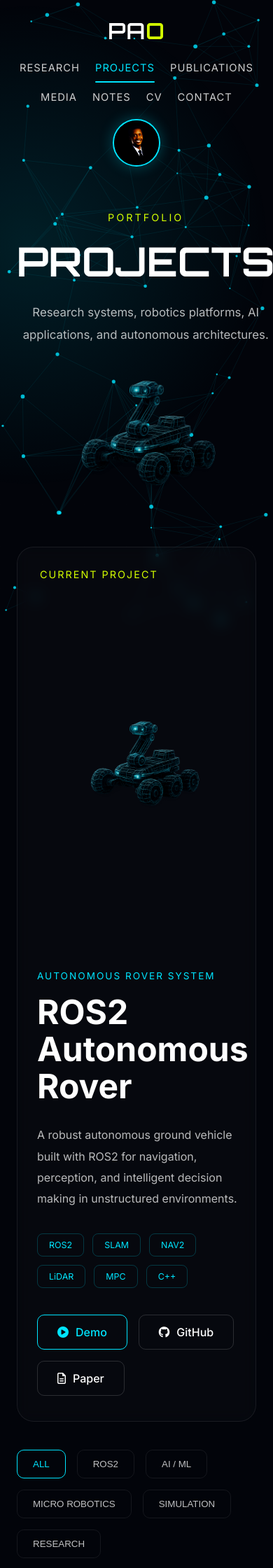
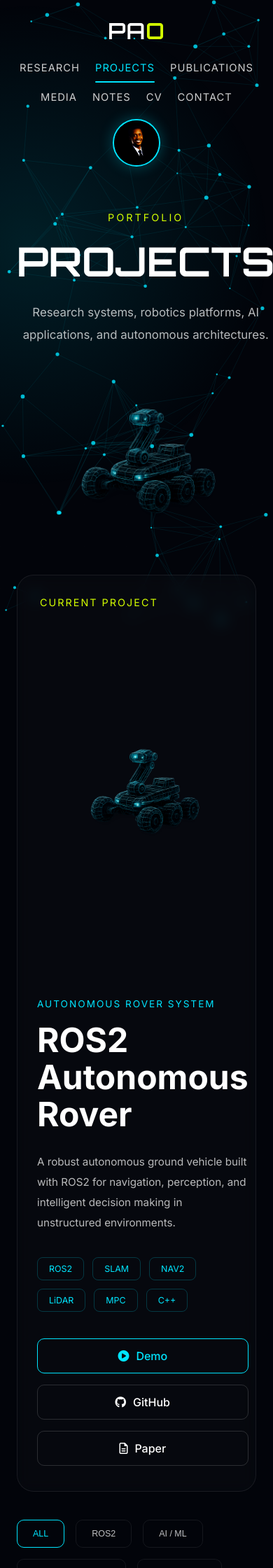
Before and after one commit to PrinssAlex/prinssalex.github.io, a Jekyll site: the page built from _pages/projects.html, in a window 390 px wide. Shown: the top 2240 px of the page at 70% size. Built offline with Jekyll 4.4.1, drawn with Linux system fonts in a browser that asks for light colours.

Commit message:
Enhance responsive design for projects section
Added responsive styles for large tablets, tablets, and mobile devices in projects.css.

```diff
--- a/assets/css/projects.css
+++ b/assets/css/projects.css
@@ -45,6 +45,361 @@
     overflow-x: hidden;
 
     position: relative;
+}
+
+/* =========================================
+   LARGE TABLETS
+========================================= */
+
+@media screen and (max-width: 1200px) {
+
+    .projects-hero {
+
+        gap: 40px;
+    }
+
+    .projects-hero h1 {
+
+        font-size: 4rem;
+    }
+
+    .hero-right img {
+
+        max-width: 480px;
+    }
+
+    .featured-grid {
+
+        grid-template-columns: 1fr;
+    }
+
+    .featured-image {
+
+        min-height: 380px;
+    }
+
+    .featured-image img {
+
+        max-width: 420px;
+    }
+
+    .projects-grid {
+
+        grid-template-columns: repeat(2, 1fr);
+    }
+
+    .nav-links {
+
+        gap: 28px;
+    }
+}
+
+
+/* =========================================
+   TABLETS
+========================================= */
+
+@media screen and (max-width: 900px) {
+
+    :root {
+
+        --page-padding: 40px;
+    }
+
+    .custom-navbar {
+
+        flex-direction: column;
+
+        height: auto;
+
+        gap: 22px;
+
+        padding-top: 24px;
+        padding-bottom: 24px;
+    }
+
+    .nav-links {
+
+        flex-wrap: wrap;
+
+        justify-content: center;
+
+        gap: 22px;
+    }
+
+    .projects-hero {
+
+        grid-template-columns: 1fr;
+
+        text-align: center;
+
+        min-height: auto;
+
+        padding-top: 20px;
+
+        gap: 50px;
+    }
+
+    .hero-left {
+
+        padding-left: 0;
+    }
+
+    .hero-line,
+    .hero-dot {
+
+        display: none;
+    }
+
+    .projects-hero p {
+
+        margin: 0 auto;
+    }
+
+    .projects-hero h1 {
+
+        font-size: 3.6rem;
+    }
+
+    .hero-right img {
+
+        max-width: 420px;
+    }
+
+    .featured-grid {
+
+        grid-template-columns: 1fr;
+    }
+
+    .featured-image {
+
+        min-height: 320px;
+
+        padding: 20px;
+    }
+
+    .featured-content {
+
+        padding: 36px;
+    }
+
+    .featured-content h2 {
+
+        font-size: 2.5rem;
+    }
+
+    .project-buttons {
+
+        flex-wrap: wrap;
+    }
+
+    .projects-grid {
+
+        grid-template-columns: 1fr 1fr;
+    }
+
+    .theory-grid {
+
+        grid-template-columns: 1fr;
+    }
+
+    .contact-cta {
+
+        flex-direction: column;
+
+        text-align: center;
+
+        padding: 40px 30px;
+    }
+}
+
+
+/* =========================================
+   MOBILE
+========================================= */
+
+@media screen and (max-width: 768px) {
+
+    :root {
+
+        --page-padding: 20px;
+    }
+
+    html,
+    body {
+
+        overflow-x: hidden;
+    }
+
+    .custom-navbar {
+
+        flex-direction: column;
+
+        gap: 20px;
+
+        height: auto;
+
+        padding: 25px 20px;
+    }
+
+    .logo {
+
+        font-size: 1.8rem;
+    }
+
+    .nav-links {
+
+        flex-wrap: wrap;
+
+        justify-content: center;
+
+        gap: 18px;
+    }
+
+    .nav-links a {
+
+        font-size: 0.8rem;
+    }
+
+    .profile-circle {
+
+        width: 58px;
+        height: 58px;
+    }
+
+    .projects-hero {
+
+        padding-top: 10px;
+
+        gap: 40px;
+    }
+
+    .projects-hero h1 {
+
+        font-size: 2.8rem;
+
+        line-height: 1.1;
+    }
+
+    .projects-hero p {
+
+        font-size: 0.95rem;
+
+        line-height: 1.8;
+    }
+
+    .hero-right img {
+
+        max-width: 300px;
+    }
+
+    .featured-project {
+
+        border-radius: 18px;
+    }
+
+    .featured-image {
+
+        min-height: 260px;
+    }
+
+    .featured-image img {
+
+        max-width: 260px;
+    }
+
+    .featured-content {
+
+        padding: 28px 22px;
+    }
+
+    .featured-content h2 {
+
+        font-size: 2rem;
+    }
+
+    .featured-content p {
+
+        font-size: 0.95rem;
+    }
+
+    .tech-tags,
+    .card-tags {
+
+        gap: 10px;
+    }
+
+    .tech-tags span,
+    .card-tags span {
+
+        font-size: 0.72rem;
+
+        padding: 7px 12px;
+    }
+
+    .project-buttons {
+
+        flex-direction: column;
+
+        align-items: stretch;
+    }
+
+    .project-btn {
+
+        justify-content: center;
+    }
+
+    .project-filters {
+
+        gap: 12px;
+    }
+
+    .project-filters button {
+
+        font-size: 0.78rem;
+
+        padding: 10px 16px;
+    }
+
+    .projects-grid {
+
+        grid-template-columns: 1fr;
+    }
+
+    .project-card img {
+
+        height: 220px;
+    }
+
+    .project-card-content {
+
+        padding: 22px;
+    }
+
+    .project-card-content h3 {
+
+        font-size: 1.2rem;
+    }
+
+    .project-card-content p {
+
+        font-size: 0.92rem;
+    }
+
+    .theory-card {
+
+        padding: 28px;
+    }
+
+    .contact-cta p {
+
+        font-size: 1rem;
+    }
+
+    .projects-footer {
+
+        font-size: 0.8rem;
+    }
 }
 
 /* =========================================
```
